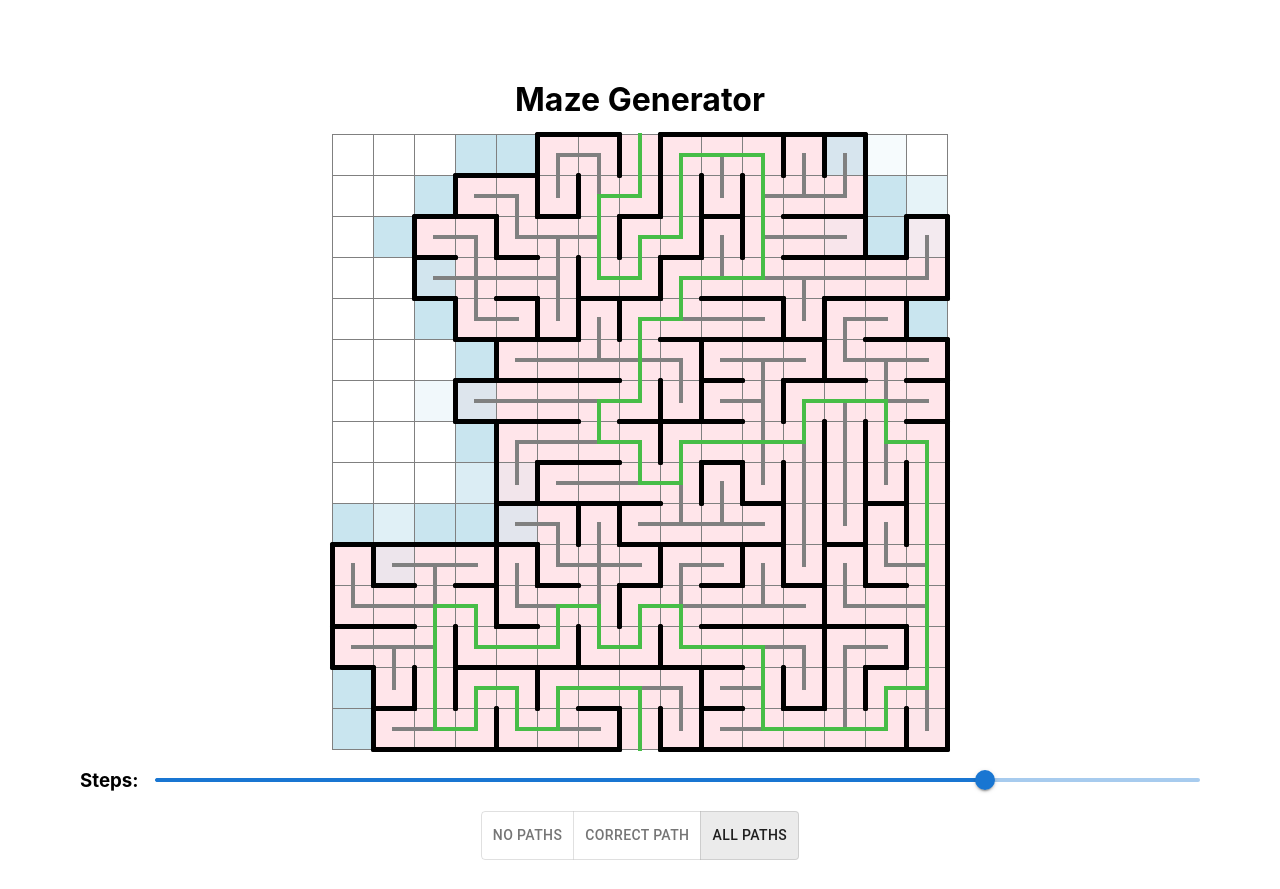
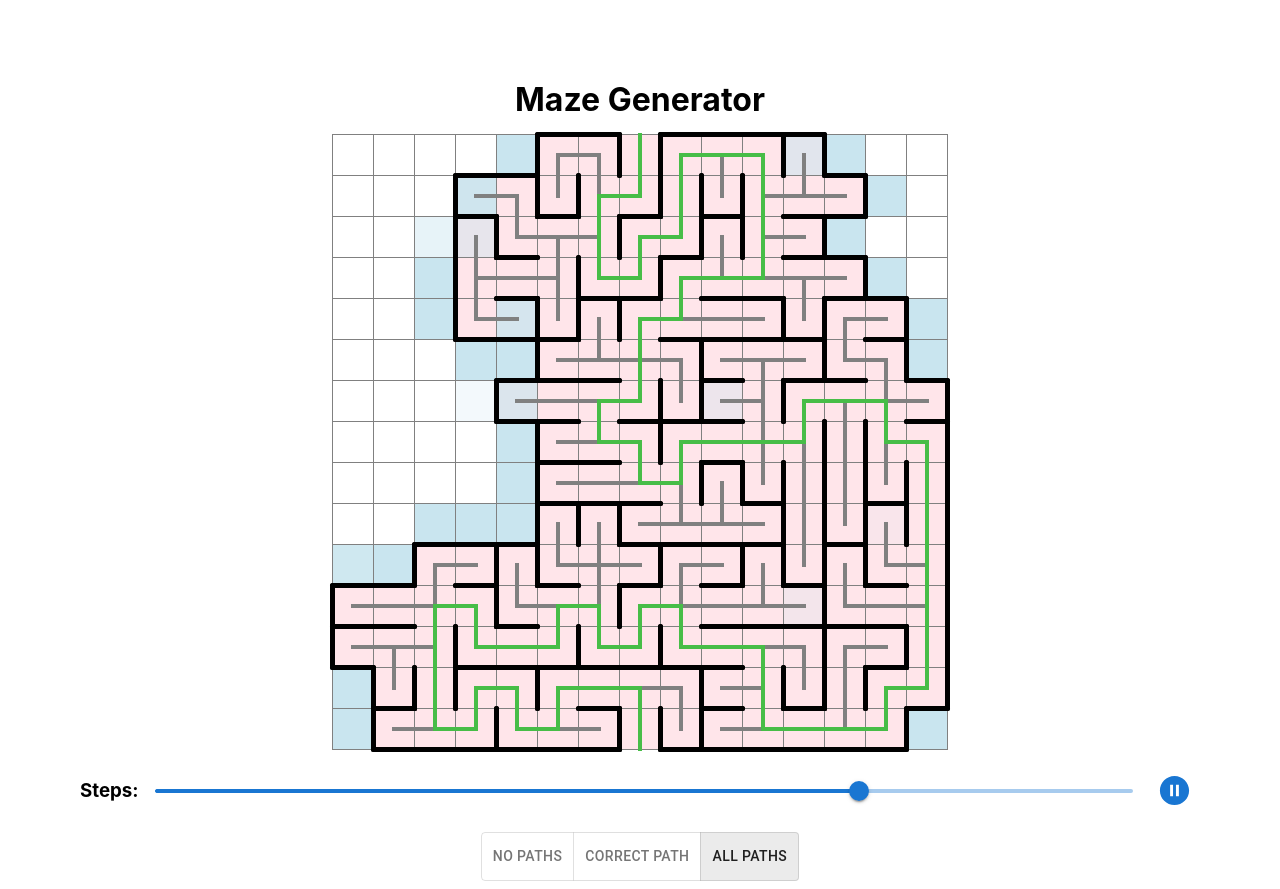
Before and after one commit to vakrilov/maze-generator, a React (Create React App) app: page / in a window 1280 px wide. Before the commit the page ends 868 px from the top, so only its background shows below. Built offline with nearby package versions, Linux system fonts and the light colour scheme.

Commit message:
autoplay button

```diff
--- a/package.json
+++ b/package.json
@@ -6,6 +6,7 @@
   "dependencies": {
     "@emotion/react": "^11.10.4",
     "@emotion/styled": "^11.10.4",
+    "@mui/icons-material": "^5.10.3",
     "@mui/material": "^5.10.3",
     "@testing-library/jest-dom": "^5.16.5",
     "@testing-library/react": "^13.3.0",
--- a/src/App.tsx
+++ b/src/App.tsx
@@ -1,4 +1,4 @@
-import React, { FC, useEffect, useState } from "react";
+import React, { FC, useCallback, useEffect, useState } from "react";
 import cx from "classnames";
 import {
   CellInfo,
@@ -9,7 +9,11 @@ import {
 
 import "./App.css";
 import { Slider, Stack, ToggleButton, ToggleButtonGroup } from "@mui/material";
+import { IconButton } from "@mui/material";
+import PlayIcon from "@mui/icons-material/PlayCircle";
+import PauseIcon from "@mui/icons-material/PauseCircle";
 
+const AutoplayInterval = 33;
 const directionToAngleMap = {
   [Direction.up]: "0deg",
   [Direction.right]: "90deg",
@@ -76,25 +80,28 @@ function App() {
   const [snapshots] = useState(generateMaze);
   const [step, setStep] = useState(0);
   const [showPaths, setShowPaths] = React.useState<ShowPaths>("all");
+  const [autoplay, setAutoplay] = useState(true);
 
   useEffect(() => {
-    const timer = setInterval(() => {
-      setStep((s) => {
-        if (s < snapshots.length - 1) {
-          return s + 1;
-        } else {
-          clearTimeout(timer);
-          return s;
-        }
-      });
-    }, 30);
+    if (step >= snapshots.length - 1) {
+      setAutoplay(false);
+    }
+
+    if (!autoplay || step >= snapshots.length - 1) {
+      return;
+    }
+
+    const timer = setTimeout(() => {
+      setStep(step + 1);
+    }, AutoplayInterval);
 
     return () => {
       clearTimeout(timer);
     };
-  }, [snapshots.length]);
+  }, [snapshots.length, step, autoplay]);
 
   const stepChange = (event: Event, newValue: number | number[]) => {
+    setAutoplay(false);
     setStep(newValue as number);
   };
 
@@ -106,6 +113,10 @@ function App() {
       setShowPaths(newValue);
     }
   };
+
+  const toggleAutoplay = useCallback(() => {
+    setAutoplay(!autoplay);
+  }, [autoplay]);
 
   return (
     <div className="App">
@@ -140,6 +151,13 @@ function App() {
             max={snapshots.length - 1}
             valueLabelDisplay="auto"
           />
+          <IconButton onClick={toggleAutoplay}>
+            {autoplay ? (
+              <PauseIcon fontSize="large" color="primary" />
+            ) : (
+              <PlayIcon fontSize="large" color="primary" />
+            )}
+          </IconButton>
         </Stack>
 
         <ToggleButtonGroup value={showPaths} onChange={pathsChange} exclusive>
```
Also changed, not shown: 1 other file (tests, documents, lock files or other folders).
